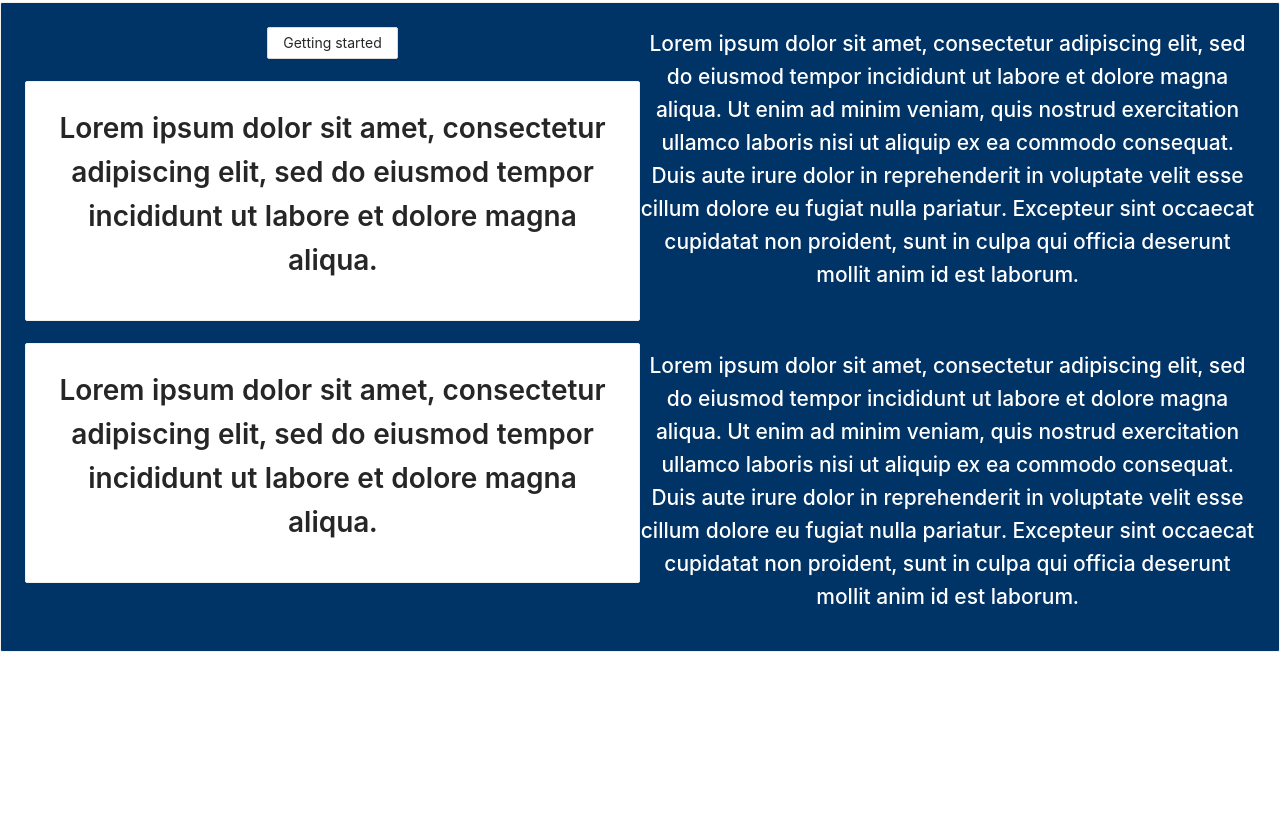
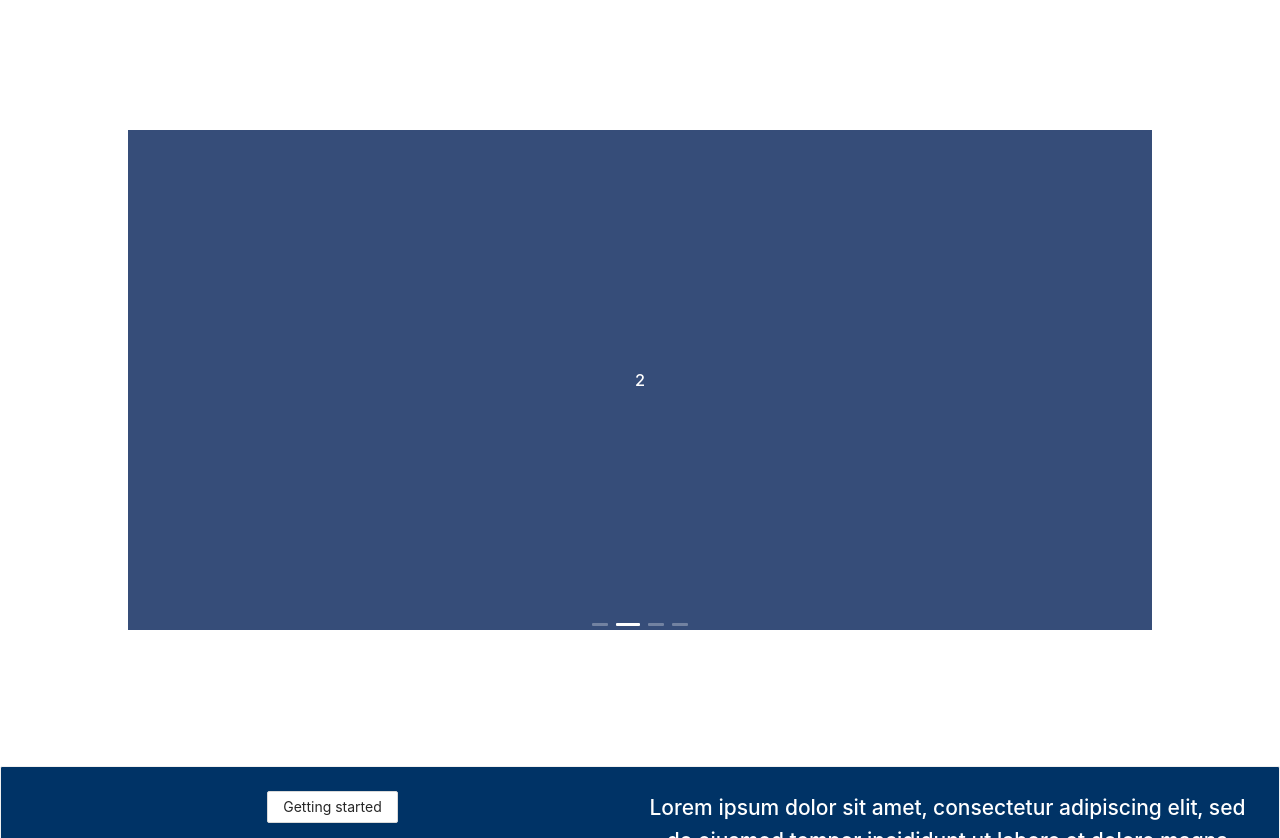
Before and after one commit to NethmiK98/sample-react-app, a React (Create React App) app: page / in a window 1280 px wide. Shown: the part 551-1389 px from the top of the page. Before the commit the page ends 1203 px from the top, so only its background shows below. Built offline with nearby package versions, Linux system fonts and the light colour scheme.

Commit message:
Carousel

```diff
--- a/src/App.js
+++ b/src/App.js
@@ -2,12 +2,14 @@ import "./App.css";
 import Navbar from "./App/Navbar/Navbar";
 import Info from "./App/Info/Info";
 import Card from "./App/Cards/card"
+import Carousel from "./App/Carousel/carousel";
 function App() {
   return (
 
       <div className="App">
         <Navbar/>
         <Card/>
+        <Carousel/>
         <Info/>
 
       </div>)
--- /dev/null
+++ b/src/App/Carousel/carousel.js
@@ -0,0 +1,28 @@
+import { Carousel } from 'antd';
+
+const contentStyle = {
+  height: '500px',
+  color: '#fff',
+  lineHeight: '500px',
+  textAlign: 'center',
+  background: '#364d79',
+};
+const carousel =()=>{
+return(
+  <Carousel autoplay style={{width:"80%",margin:"10%"}} >
+    <div>
+      <h3 style={contentStyle}>1</h3>
+    </div>
+    <div>
+      <h3 style={contentStyle}>2</h3>
+    </div>
+    <div>
+      <h3 style={contentStyle}>3</h3>
+    </div>
+    <div>
+      <h3 style={contentStyle}>4</h3>
+    </div>
+  </Carousel>
+);
+};
+export default carousel;
```
